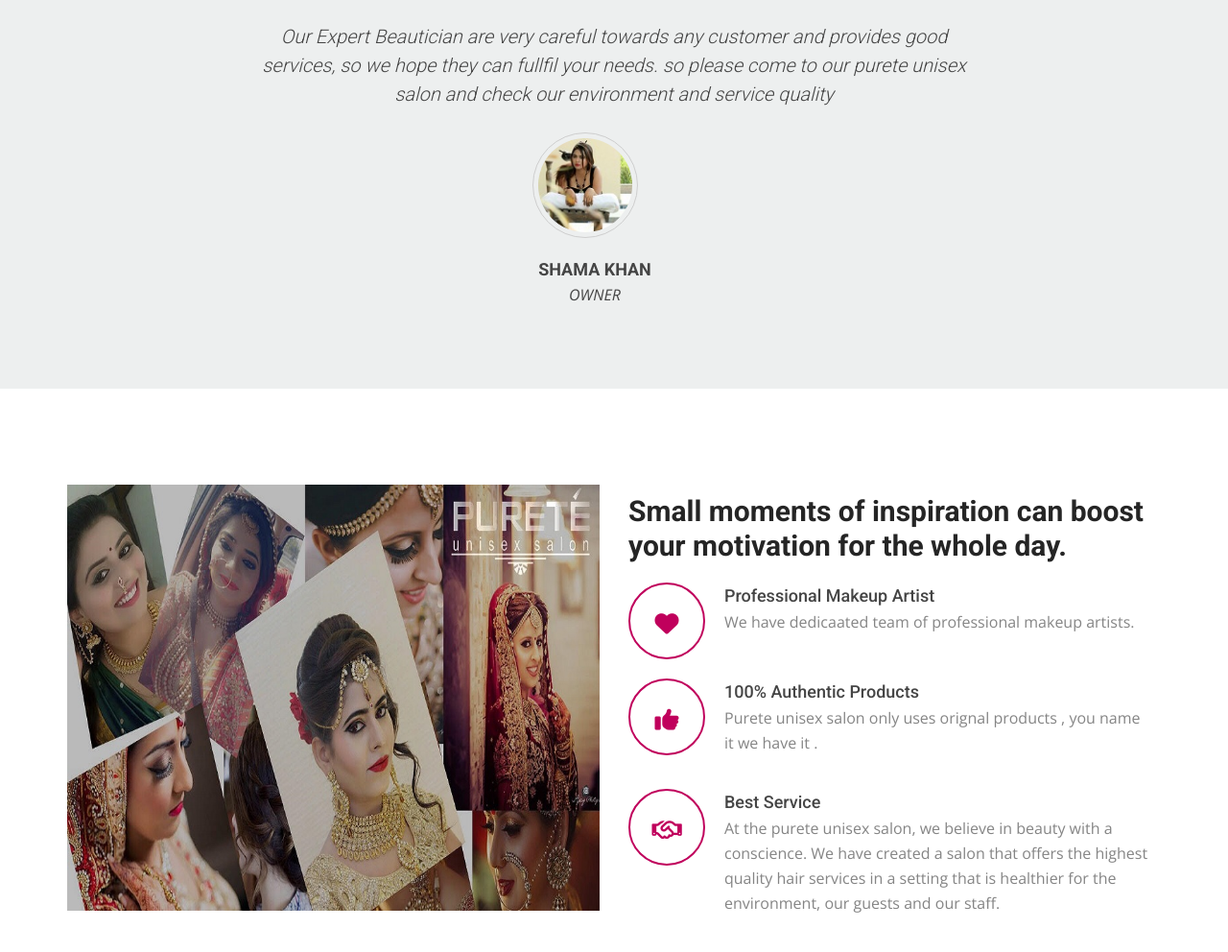
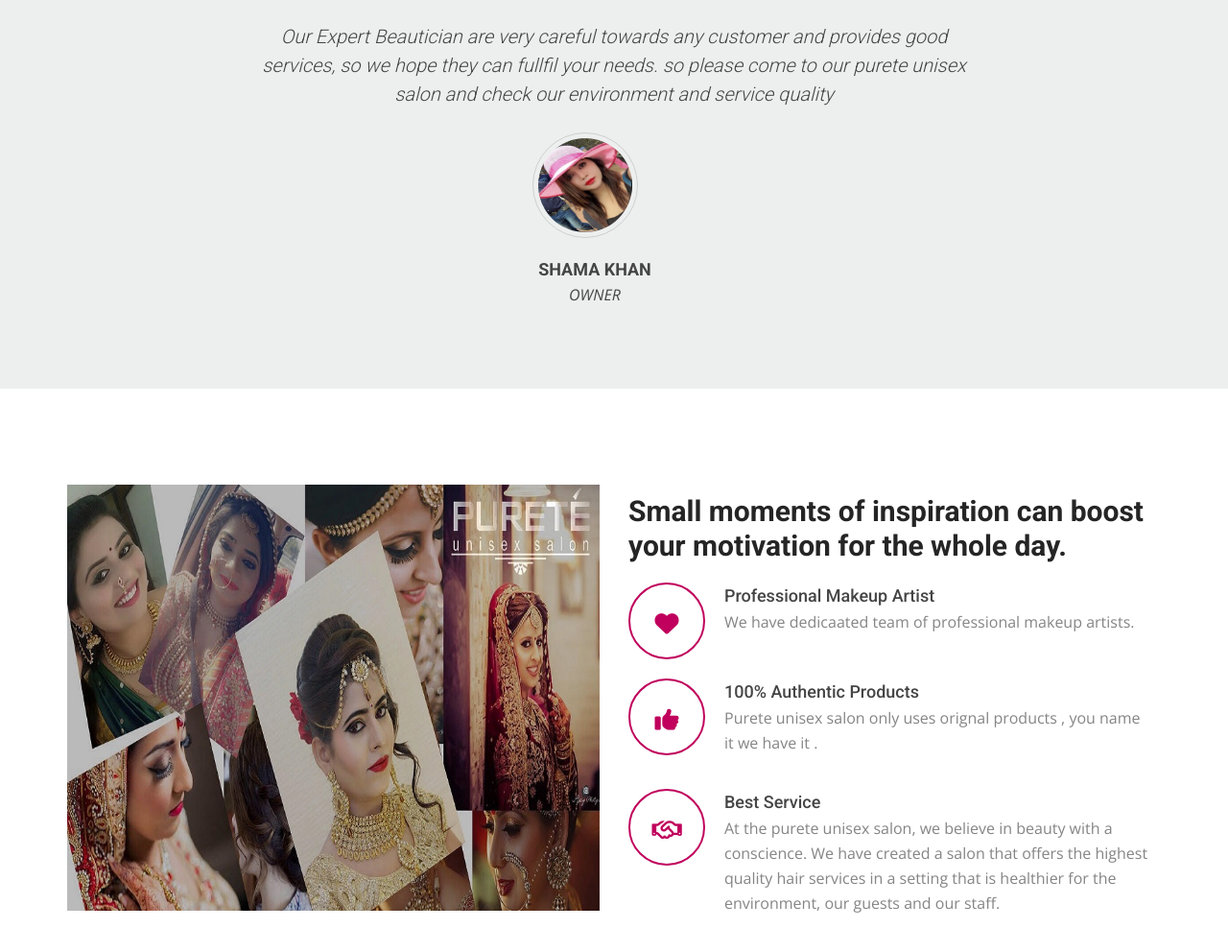
Before and after one commit to purete/purete.github.io, a plain HTML site: page index.html in a window 1280 px wide. Shown: the part 4386-5378 px from the top of the page at 96% size. Drawn offline with nearby package versions, Linux system fonts and the light colour scheme; a script that the page names is missing; a web font is replaced by a local one.

Commit message:
Update index.html

```diff
--- a/index.html
+++ b/index.html
@@ -672,7 +672,7 @@ upper lips</p>
                         <!--begin testimonials-info-->
                         <div class="testimonials-info">
 
-                            <img src="images/shama.jpeg" class="author-pic" alt="John Doe">
+                            <img src="images/sk.PNG" class="author-pic" alt="John Doe">
 
                             <p class="author-name">Shama Khan<br><span>OWNER</span></p>
 
```
